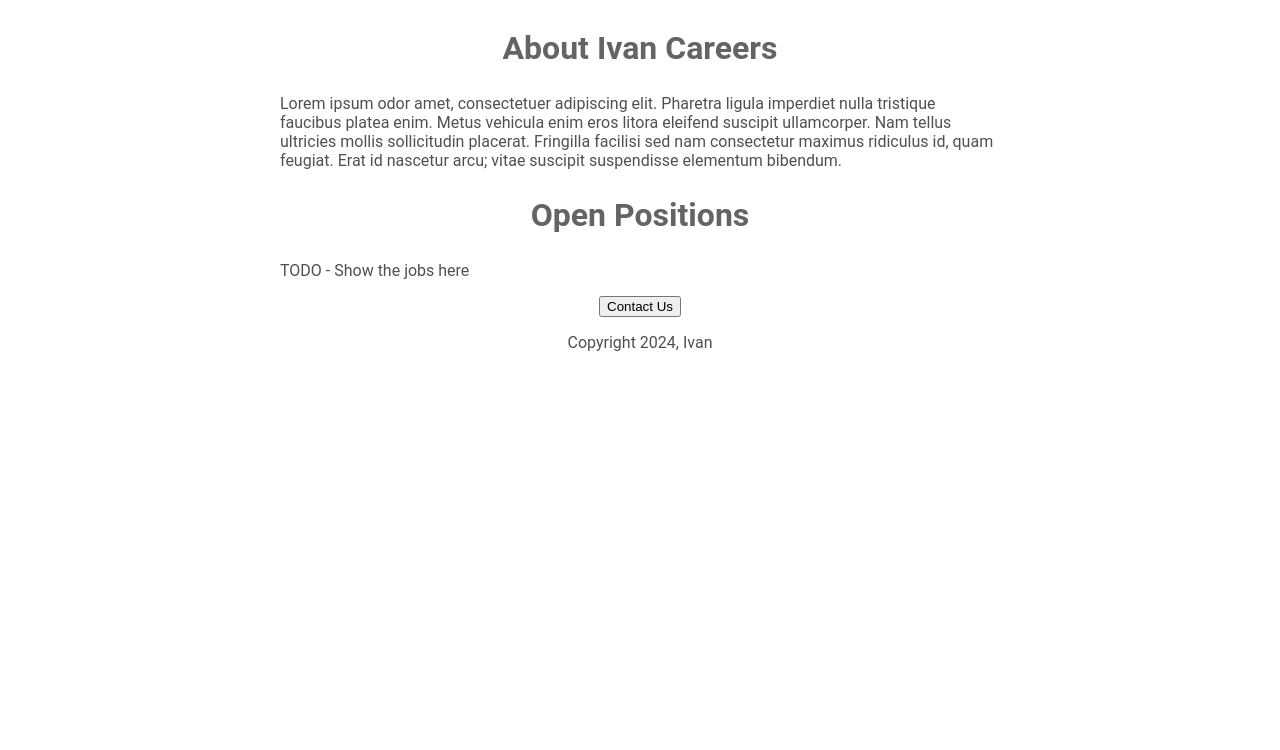
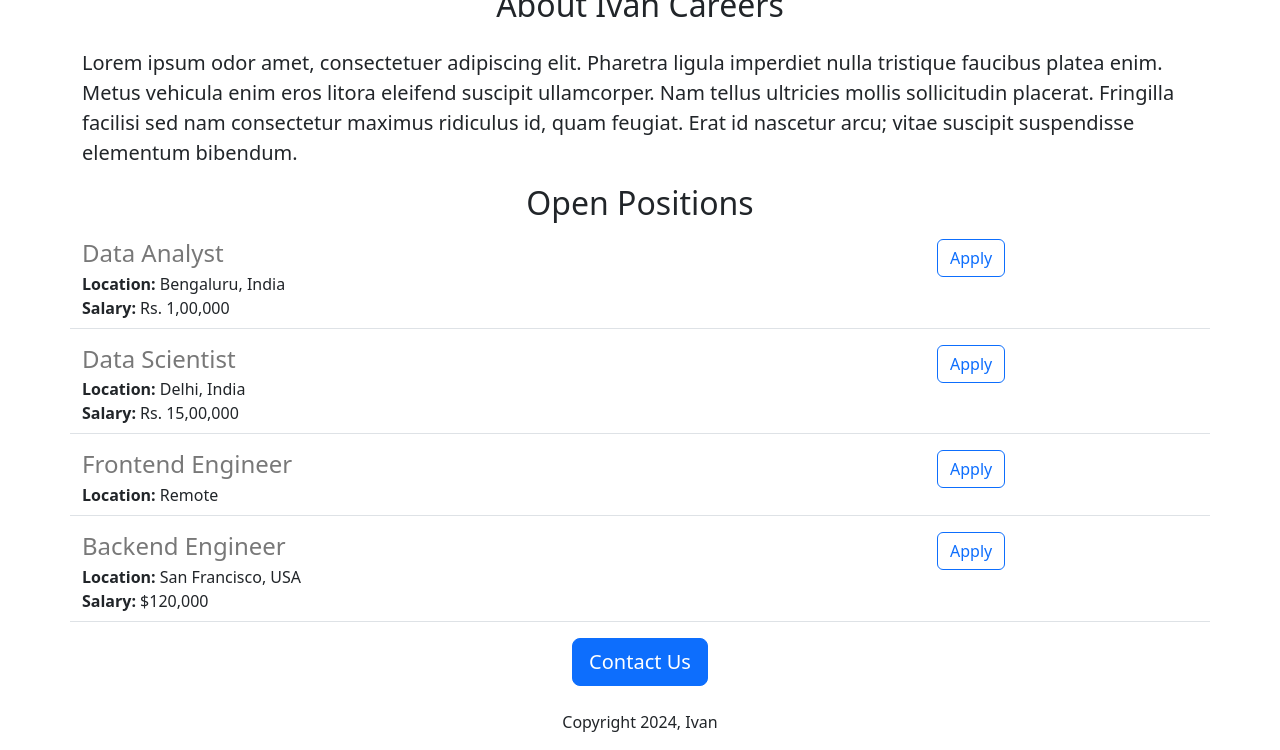
Before and after one commit to Lugo1222/ivan-careers-website, a Flask app: page / in a window 1280 px wide. Shown: the part 462-1212 px from the top of the page. Before the commit the page ends 813 px from the top, so only its background shows below. Run offline with Flask 3, Linux system fonts and the light colour scheme.

Commit message:
added dynamic data and api route

```diff
--- a/app.py
+++ b/app.py
@@ -1,9 +1,42 @@
-from flask import Flask, render_template
+from flask import Flask, render_template, jsonify
 
 app = Flask(__name__)
+
+JOBS = [
+    {
+        'id': 1,
+        'title': 'Data Analyst',
+        'location': 'Bengaluru, India',
+        'salary': 'Rs. 1,00,000'
+    },
+    {
+        'id': 2,
+        'title': 'Data Scientist',
+        'location': 'Delhi, India',
+        'salary': 'Rs. 15,00,000'
+    },
+    {
+        'id': 3,
+        'title': 'Frontend Engineer',
+        'location': 'Remote',
+    },
+    {
+        'id': 4,
+        'title': 'Backend Engineer',
+        'location': 'San Francisco, USA',
+        'salary': '$120,000'
+    }
+]
+
 @app.route("/" )
-def hello():
-    return render_template('home.html')
+def hello_ivan():
+    return render_template('home.html',
+                          jobs=JOBS,
+                        company_name='Ivan')
+
+@app.route("/api/jobs")
+def list_jobs():
+    return jsonify(JOBS)
 
 print(__name__)
 if __name__ == "__main__":
--- a/templates/home.html
+++ b/templates/home.html
@@ -2,58 +2,34 @@
 <html>
   <head>
     <title>Ivan Careers</title>
+    <meta charset="utf-8">
+    <meta name="viewport" content="width=device-width, initial-scale=1">
+    <link href="https://cdn.jsdelivr.net/npm/bootstrap@5.3.3/dist/css/bootstrap.min.css" rel="stylesheet" integrity="sha384-QWTKZyjpPEjISv5WaRU9OFeRpok6YctnYmDr5pNlyT2bRjXh0JMhjY6hW+ALEwIH" crossorigin="anonymous">
     <style>
-      h1 {
-        font-size: 40px;
-        font-family: Roboto;
-        font-weight: normal;
-        color: rgb(100, 100, 100);
-        text-align: center;
-      }
-
       #banner {
+        height: 360px;
         width: 100%;
-        height: 360px;
         object-fit: cover;
-      }
-
-      h2 {
-        font-family: Roboto;
-        font-size: 32px;
-        color: rgb(100, 100, 100);
-        text-align: center;
-        font-weight:normall;
-      }
-
-      p {
-        font-family: Roboto;
-        color: rgb(80, 80, 80);
-      }
-
-      .bodytext {
-        font-family: Roboto;
-        color: rgb(80, 80, 80);
-      }
-
-      #container {
-        max-width: 720px;
-        margin: 0 auto;
       }
     </style>
   </head>
   <body>
-    <div id="container">
-    <h1>Ivan Careers</h1>
-    <img id="banner" src="https://ae33e565-fbf3-4855-900b-234bd67a29cf-00-3ree9vw8stuap.picard.replit.dev/static/banner.jpg">
-    <h2>About Ivan Careers</h2>
-    <p class="bodytext">
+    <div class="container">
+    <h1 class="text-center mt-2 mb-4">{{company_name}} Careers</h1>
+    <img class="img-fluid" id="banner" src="https://ae33e565-fbf3-4855-900b-234bd67a29cf-00-3ree9vw8stuap.picard.replit.dev/static/banner.jpg">
+    <h2 class="text-center mt-2 mb-4">About Ivan Careers</h2>
+    <p class="lead">
       Lorem ipsum odor amet, consectetuer adipiscing elit. Pharetra ligula imperdiet nulla tristique faucibus platea enim. Metus vehicula enim eros litora eleifend suscipit ullamcorper. Nam tellus ultricies mollis sollicitudin placerat. Fringilla facilisi sed nam consectetur maximus ridiculus id, quam feugiat. Erat id nascetur arcu; vitae suscipit suspendisse elementum bibendum.
     </p>
-    <h2>Open Positions</h2>
-    <p class="bodytext">TODO - Show the jobs here</p>
-    <div style="text-align:center;">
-    <button>Contact Us</button>
-      <p>Copyright 2024, Ivan</p>
+    <h2 class="text-center">Open Positions</h2>
+    <p>
+      {% for job in jobs %}
+       {% include 'jobitem.html' %}
+      {% endfor %}
+    </p>
+    <div class="text-center">
+    <button class="btn btn-primary btn-lg">Contact Us</button>
+      <p class="mt-4">Copyright 2024, Ivan</p>
     </div>
     </div>
   </body>
--- /dev/null
+++ b/templates/jobitem.html
@@ -0,0 +1,17 @@
+<div class="border-bottom row" style="margin-bottom:16px;padding-bottom:8px">
+  <div class="col-9">
+  <h4
+      style="color:rgb(120, 120, 120); margin-bottom:4px;">{{job['title']}}
+    </h4>
+    <div><b>Location:</b> {{job['location']}}
+    </div>
+    {% if 'salary' in job %}
+    <div><b>Salary:</b> {{job['salary']}}
+      </div>
+    {% endif %}
+  </div>
+  <div class="col-3">
+  <button type="button" class="btn btn-outline-primary">Apply</button>
+  </div>
+
+</div>
```
